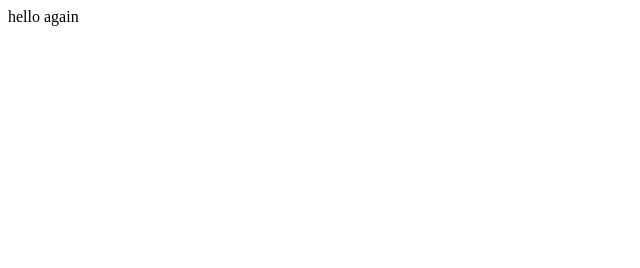
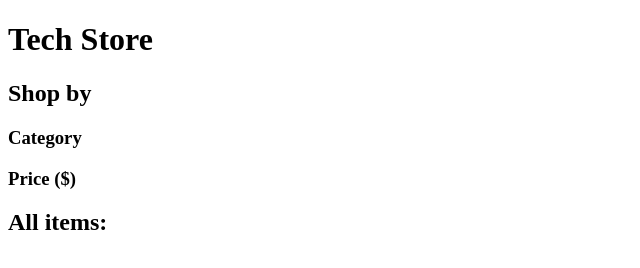
Before and after one commit to eduardpm/WebDev, a plain HTML site: page Tech-Store/index.html in a window 1280 px wide. Shown: the whole page, without its empty margins (0-640 px from the left). Drawn offline with Linux system fonts and the light colour scheme.

Commit message:
Commit trial

```diff
--- a/Tech-Store/index.html
+++ b/Tech-Store/index.html
@@ -5,6 +5,17 @@
         <title>Tech Store</title>
     </head>
     <body>
-        hello again
+        <div>
+            <h1>Tech Store</h1>
+        </div>
+        <div>
+            <h2>Shop by</h2>
+            <h3>Category</h3>
+            <h3>Price <span>($)</span></h3>
+        </div>
+
+        <div>
+            <h2>All items:</h2>
+        </div>
     </body>
 </html>
```
